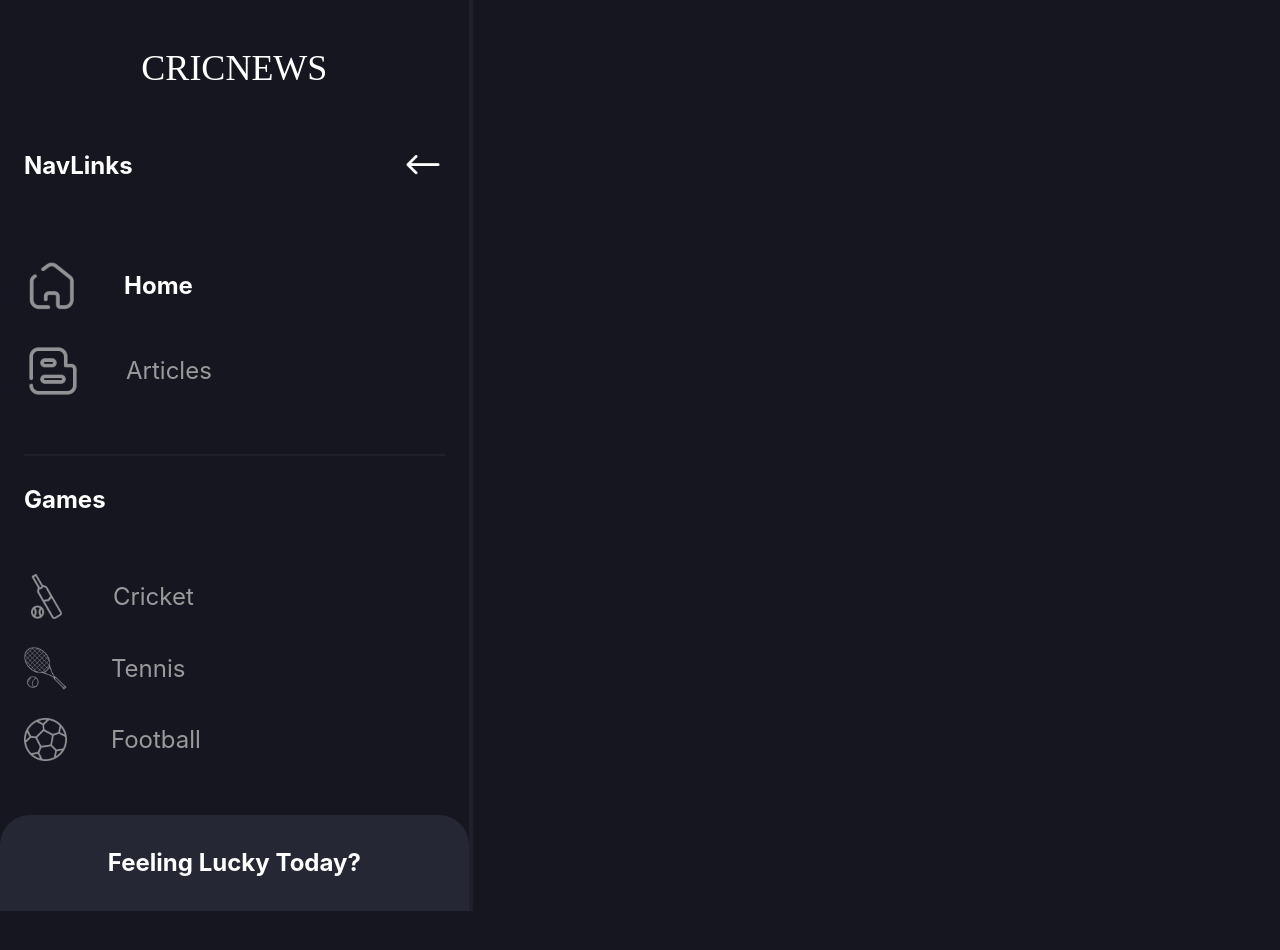
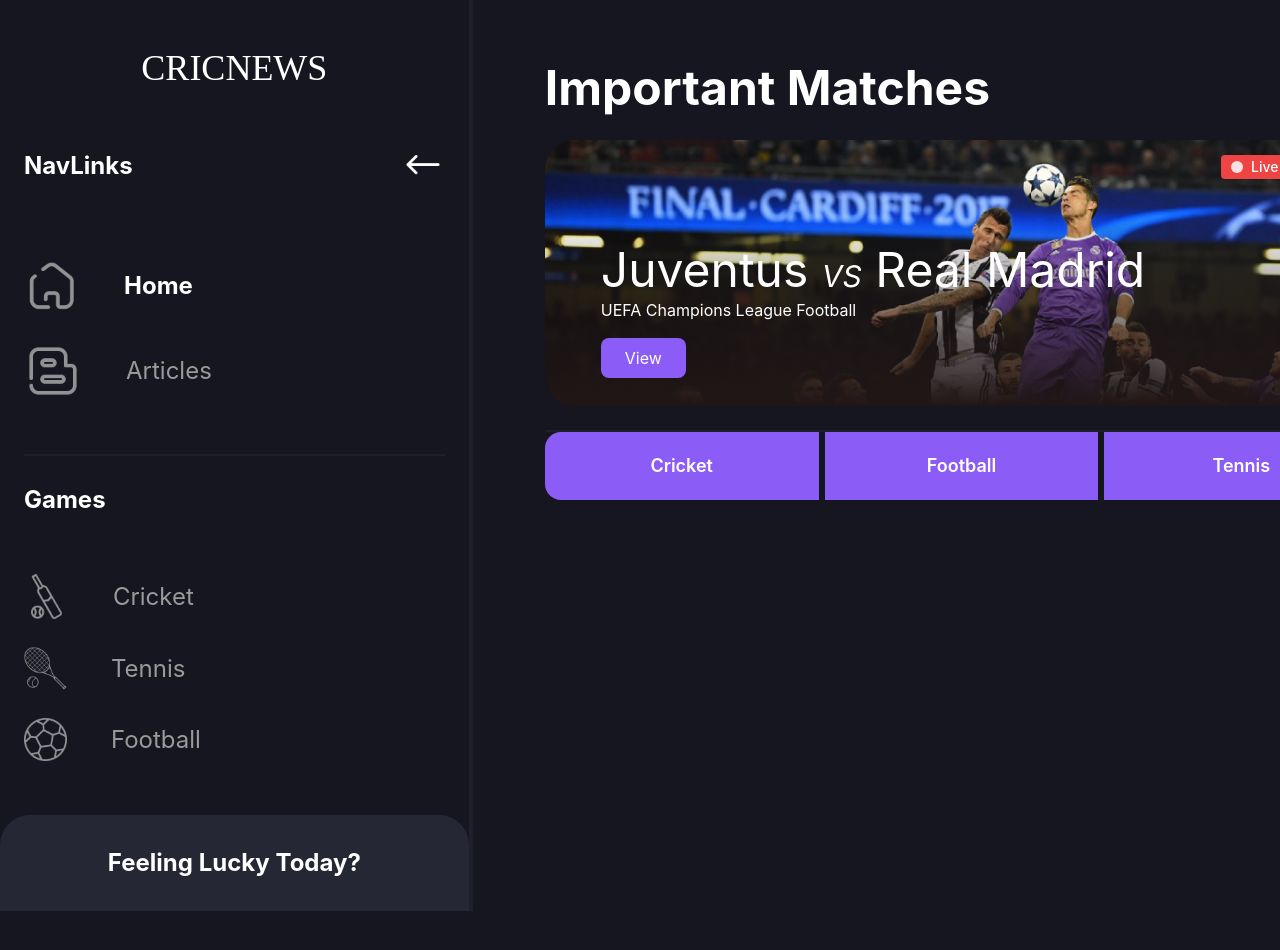
Before and after one commit to palashnath880/ingelt-assignment, a React (Create React App) app: page / in a window 1280 px wide. Shown: the top 950 px of the page. Built offline with nearby package versions, Linux system fonts and the light colour scheme; a web font is replaced by a local one.

Commit message:
Slider Added

```diff
--- a/src/layouts/Main/MainLayout.js
+++ b/src/layouts/Main/MainLayout.js
@@ -1,4 +1,5 @@
 import React from 'react';
+import { Outlet } from 'react-router-dom';
 import Navbar from '../../shared/Navbar/Navbar';
 import Sidebar from '../../shared/Sidebar/Sidebar';
 
@@ -8,7 +9,9 @@ const MainLayout = () => {
             <div className='w-3/12'>
                 <Navbar />
             </div>
-            <div className='w-6/12'></div>
+            <div className='w-6/12'>
+                <Outlet />
+            </div>
             <div className='w-3/12'>
                 <Sidebar />
             </div>
--- /dev/null
+++ b/src/pages/Home/Home.js
@@ -0,0 +1,19 @@
+import React from 'react';
+import MatchStatus from './MatchStatus/MatchStatus';
+import Slider from './Slider/Slider';
+
+const Home = () => {
+    return (
+        <div className='px-14 py-16'>
+            <h1 className='text-5xl text-white font-bold'>Important Matches</h1>
+            <div className='mt-7 pb-6 border-b-2 border-[#20202D]'>
+                <Slider />
+            </div>
+            <div>
+                <MatchStatus />
+            </div>
+        </div>
+    );
+}
+
+export default Home;
--- /dev/null
+++ b/src/pages/Home/MatchStatus/MatchStatus.js
@@ -0,0 +1,23 @@
+import React from 'react';
+
+const MatchStatus = () => {
+    return (
+        <div>
+            <div className="">
+                <ul className="flex text-white flex-wrap w-full gap-1.5 rounded-2xl overflow-hidden">
+                    <li className='flex-1'>
+                        <button className="w-full text-lg py-5 text-center bg-violet-500 font-semibold" type="button">Cricket</button>
+                    </li>
+                    <li className='flex-1'>
+                        <button className="w-full text-lg py-5 text-center bg-violet-500 font-semibold" type="button">Football</button>
+                    </li>
+                    <li className='flex-1'>
+                        <button className="w-full text-lg py-5 text-center bg-violet-500 font-semibold" type="button">Tennis</button>
+                    </li>
+                </ul>
+            </div>
+        </div>
+    );
+}
+
+export default MatchStatus;
--- /dev/null
+++ b/src/pages/Home/Slider/Slider.js
@@ -0,0 +1,29 @@
+import React from 'react';
+import { Link } from 'react-router-dom';
+import sliderImg from '../../../images/slider1.png';
+
+const Slider = () => {
+    return (
+        <div>
+            <div className='rounded-[30px] overflow-hidden relative'>
+                <img src={sliderImg} className='w-full h-auto' alt='Slider thumbnail' />
+                <div className='absolute bottom-0 left-0 w-full pl-14 py-7 bg-gradient-to-b from-[transparent] to-[#201616]'>
+                    <h1 className='text-white text-5xl font-normal'>Juventus <span className='text-3xl italic'>VS</span> Real Madrid</h1>
+                    <p className='text-white mb-4 mt-1'>UEFA Champions League Football</p>
+                    <Link className='text-base inline-block px-6 py-2 rounded-lg bg-violet-500 text-white'>View</Link>
+                </div>
+                <div className='absolute top-[15px] right-[15px] flex'>
+                    <span class="bg-red-500 text-white text-sm font-medium px-2.5 py-0.5 rounded flex items-center">
+                        <span className='w-3 h-3 duration-300 bg-white inline-block rounded-full mr-2 animate-pulse'></span>
+                        Live
+                    </span>
+                    <span class="bg-[#00000040] text-white text-sm font-medium mr-2 px-2.5 py-0.5 rounded flex items-center">
+                        22 : 30
+                    </span>
+                </div>
+            </div>
+        </div>
+    );
+}
+
+export default Slider;
```
Also changed, not shown: src/router/Routes.js (+8 -1 lines), src/images/slider1.png (added).
